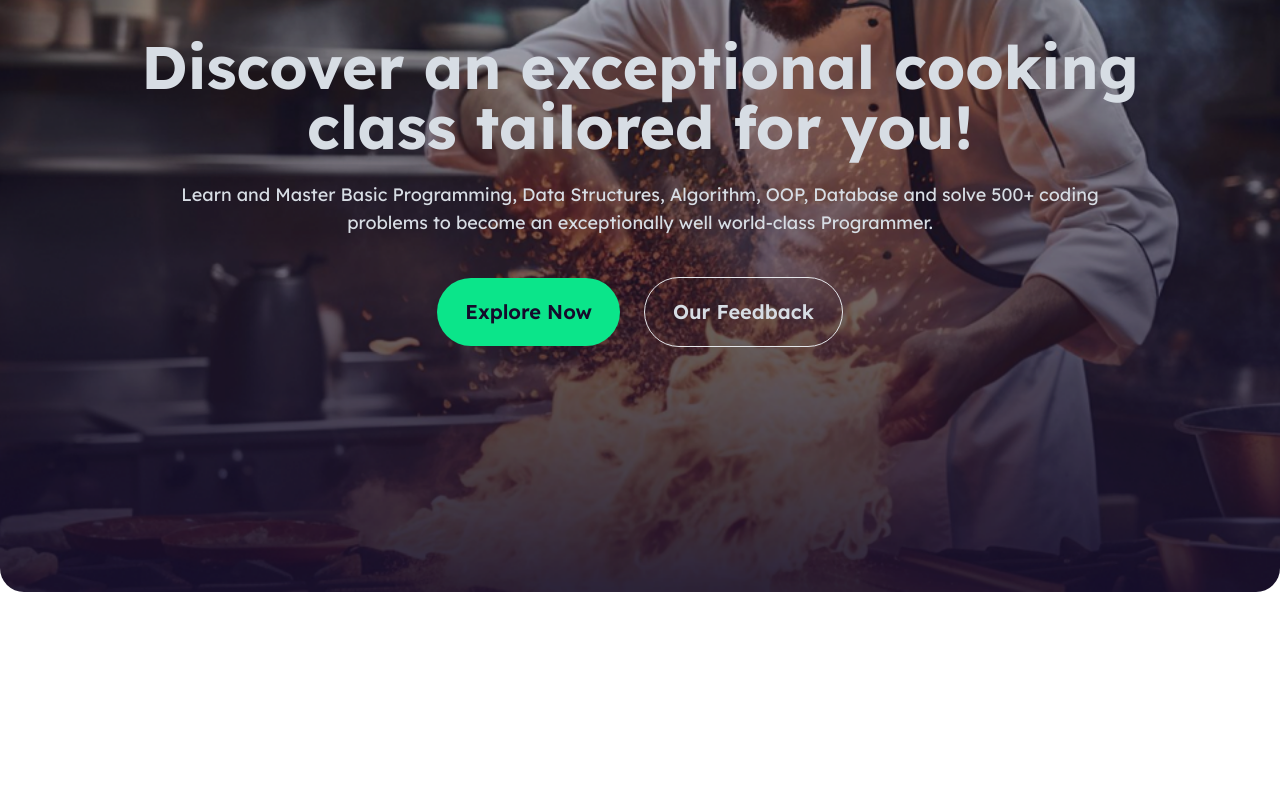
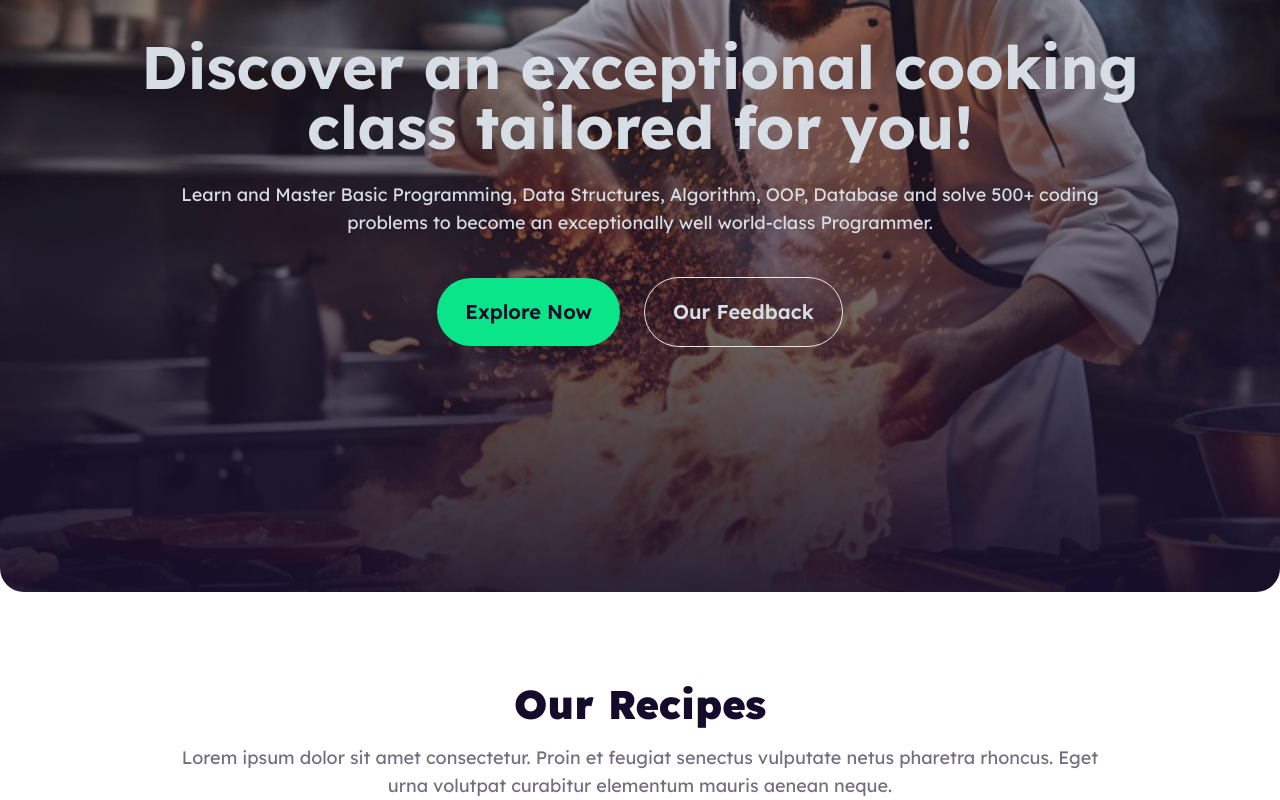
Before and after one commit to Team-Bro-buggers-C211010/Foodie-Classes, a React (Vite) app: page / in a window 1280 px wide. Shown: the part 376-1176 px from the top of the page. Before the commit the page ends 968 px from the top, so only its background shows below. Built offline with nearby package versions, Linux system fonts and the light colour scheme.

Commit message:
more container name added still work needed

```diff
--- a/public/JSON/recipe.json
+++ b/public/JSON/recipe.json
@@ -20,7 +20,7 @@
     {
       "id": 3,
       "name": "Vegetable Stir-Fry",
-      "img": "https://i.ibb.co/hH3h6c2/Vegetable-Stir-Fry.jpg",
+      "img": "vegetable_stir_fry.jpg",
       "desc": "Colorful and nutritious stir-fried vegetables with a savory sauce.",
       "ing": ["2 cups mixed vegetables (bell peppers, broccoli, carrots, snap peas)", "200g tofu or chicken (optional)", "3 tbsp soy sauce", "2 tbsp sesame oil", "1 tbsp honey", "2 garlic cloves", "1 tsp ginger"],
       "time": "25 min",
--- a/src/App.jsx
+++ b/src/App.jsx
@@ -1,6 +1,7 @@
 import { useState } from 'react'
 import Header from './components/header/header'
 import Banner from './components/banner'
+
 
 function App() {
   const [count, setCount] = useState(0)
@@ -9,10 +10,18 @@ function App() {
     <>
       <header className='container mx-auto mt-6 md:mt-12'>
         <nav className='mb-6 md:mb-12'>
-        <Header></Header>
+          <Header></Header>
         </nav>
         <section className='px-3 lg:px-0'>
-        <Banner></Banner>
+          <Banner></Banner>
+        </section>
+        <section className='px-3 lg:px-0 mt-24'>
+          <h1 className="text-[#150B2B] text-2xl md:text-[40px] mb-6 font-black text-center font_lexend">
+          Our Recipes
+          </h1>
+          <p className="font_lexend text-[#150B2B99] text-base md:text-lg font-normal text-center">
+        Lorem ipsum dolor sit amet consectetur. Proin et feugiat senectus vulputate netus pharetra rhoncus. Eget <br />urna volutpat curabitur elementum mauris aenean neque.
+        </p>
         </section>
       </header>
     </>
--- /dev/null
+++ b/src/components/recipes/cooks.jsx
@@ -0,0 +1,9 @@
+import React from 'react'
+
+const Cooks = () => {
+  return (
+    <div>cooks</div>
+  )
+}
+
+export default Cooks
--- /dev/null
+++ b/src/components/recipes/recipe.jsx
@@ -0,0 +1,9 @@
+import React from 'react'
+
+const Recipe = () => {
+  return (
+    <div>recipe</div>
+  )
+}
+
+export default Recipe
--- /dev/null
+++ b/src/components/recipes/recipes.jsx
@@ -0,0 +1,9 @@
+import React from 'react'
+
+const Recipes = () => {
+  return (
+    <div>recipes</div>
+  )
+}
+
+export default Recipes
--- /dev/null
+++ b/src/components/recipes/wantCooks.jsx
@@ -0,0 +1,9 @@
+import React from 'react'
+
+const WantCooks = () => {
+  return (
+    <div>wantCooks</div>
+  )
+}
+
+export default WantCooks
```
